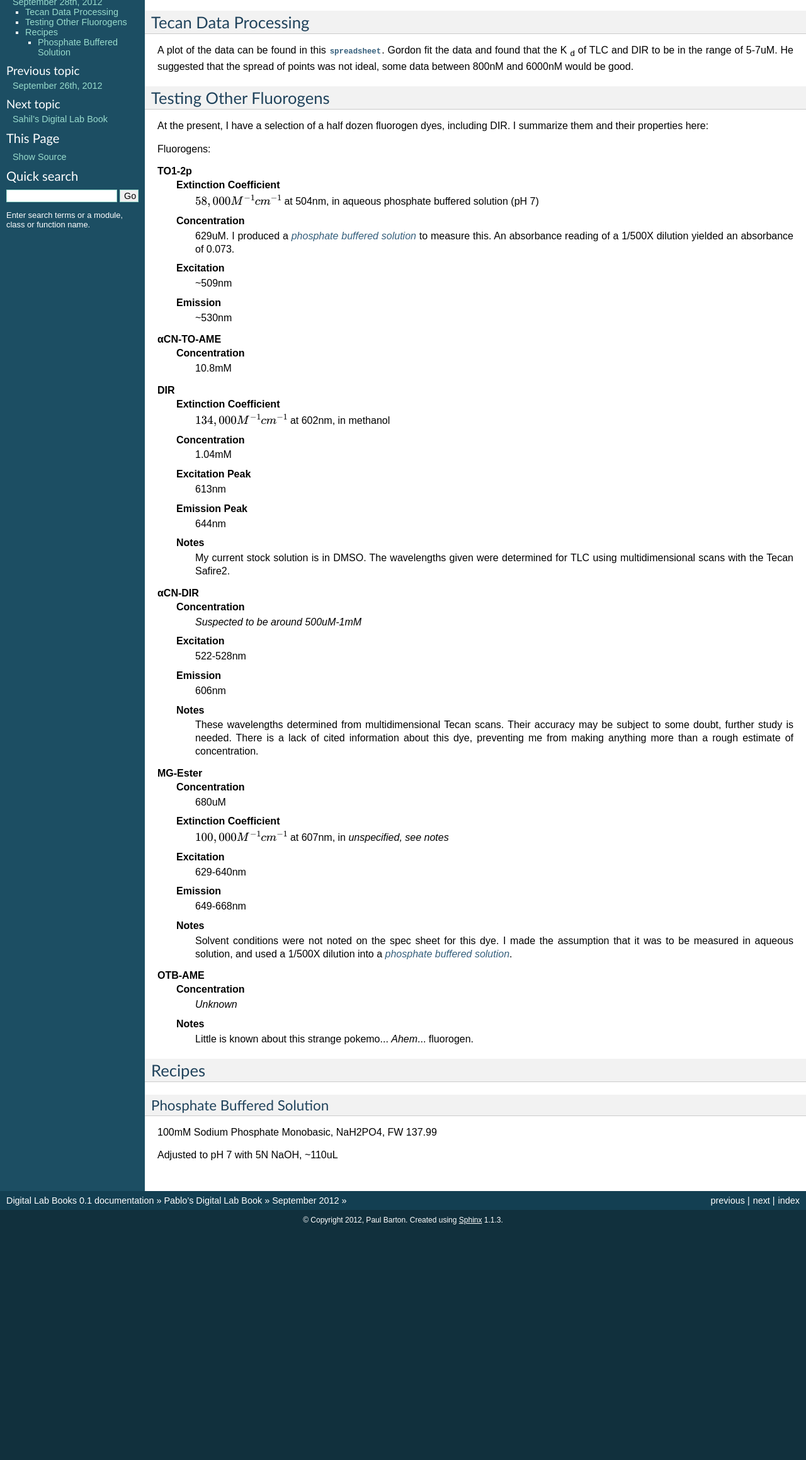
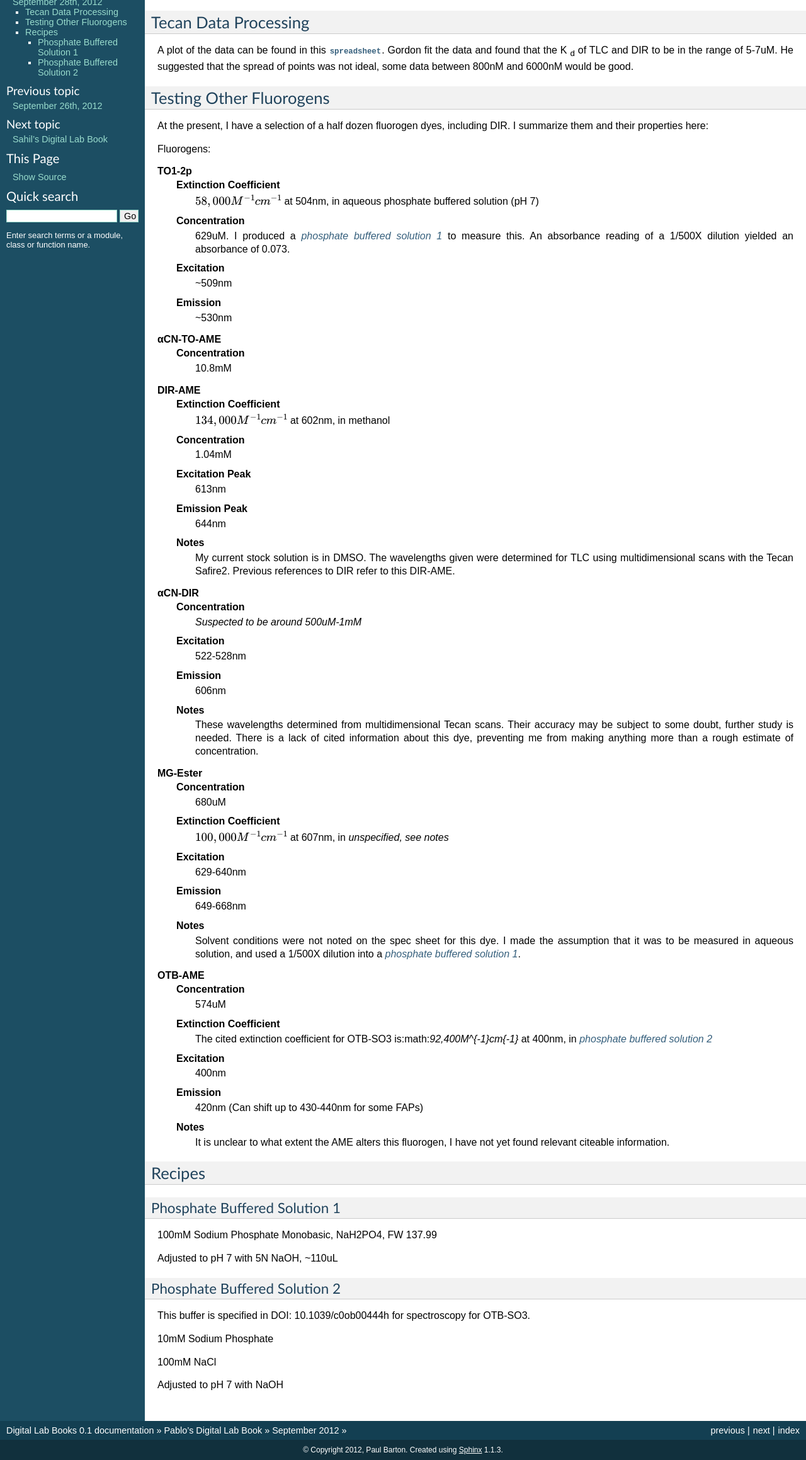
Before and after one commit to rule-lab/notebook, a plain HTML site: page pablo/9-12/28.html in a window 1280 px wide. Shown: the part 79-2397 px from the top of the page at 63% size. Before the commit the page ends 2032 px from the top, so only its background shows below. Drawn offline with nearby package versions, Linux system fonts and the light colour scheme; some packages are replaced by stand-ins of ours.

Commit message:
Adding determined OTB conc.

```diff
--- a/pablo/9-12/28.html
+++ b/pablo/9-12/28.html
@@ -75,7 +75,7 @@ DIR. I summarize them and their properties here:</p>
 <dt><strong>Extinction Coefficient</strong></dt>
 <dd><span class="math">\(58,000M^{-1}cm^{-1}\)</span> at 504nm, in aqueous phosphate buffered solution (pH 7)</dd>
 <dt><strong>Concentration</strong></dt>
-<dd>629uM. I produced a <a class="reference internal" href="#pbs"><em>phosphate buffered solution</em></a> to
+<dd>629uM. I produced a <a class="reference internal" href="#pbs-1"><em>phosphate buffered solution 1</em></a> to
 measure this. An absorbance reading of a 1/500X dilution yielded an
 absorbance of 0.073.</dd>
 <dt><strong>Excitation</strong></dt>
@@ -90,7 +90,7 @@ absorbance of 0.073.</dd>
 <dd>10.8mM</dd>
 </dl>
 </dd>
-<dt><strong>DIR</strong></dt>
+<dt><strong>DIR-AME</strong></dt>
 <dd><dl class="first last docutils">
 <dt><strong>Extinction Coefficient</strong></dt>
 <dd><span class="math">\(134,000M^{-1}cm^{-1}\)</span> at 602nm, in methanol</dd>
@@ -102,7 +102,8 @@ absorbance of 0.073.</dd>
 <dd>644nm</dd>
 <dt><strong>Notes</strong></dt>
 <dd>My current stock solution is in DMSO. The wavelengths given were determined
-for TLC using multidimensional scans with the Tecan Safire2.</dd>
+for TLC using multidimensional scans with the Tecan Safire2. Previous
+references to DIR refer to this DIR-AME.</dd>
 </dl>
 </dd>
 <dt><strong>αCN-DIR</strong></dt>
@@ -133,25 +134,40 @@ anything more than a rough estimate of concentration.</dd>
 <dt><strong>Notes</strong></dt>
 <dd>Solvent conditions were not noted on the spec sheet for this dye. I made
 the assumption that it was to be measured in aqueous solution, and used
-a 1/500X dilution into a <a class="reference internal" href="#pbs"><em>phosphate buffered solution</em></a>.</dd>
+a 1/500X dilution into a <a class="reference internal" href="#pbs-1"><em>phosphate buffered solution 1</em></a>.</dd>
 </dl>
 </dd>
 <dt><strong>OTB-AME</strong></dt>
 <dd><dl class="first last docutils">
 <dt><strong>Concentration</strong></dt>
-<dd><em>Unknown</em></dd>
+<dd>574uM</dd>
+<dt><strong>Extinction Coefficient</strong></dt>
+<dd>The cited extinction coefficient for OTB-SO3 is:math:<cite>92,400M^{-1}cm{-1}</cite>
+at 400nm, in <a class="reference internal" href="#pbs-2-otb"><em>phosphate buffered solution 2</em></a></dd>
+<dt><strong>Excitation</strong></dt>
+<dd>400nm</dd>
+<dt><strong>Emission</strong></dt>
+<dd>420nm (Can shift up to 430-440nm for some FAPs)</dd>
 <dt><strong>Notes</strong></dt>
-<dd>Little is known about this strange pokemo... <em>Ahem</em>... fluorogen.</dd>
+<dd>It is unclear to what extent the AME alters this fluorogen, I have not
+yet found relevant citeable information.</dd>
 </dl>
 </dd>
 </dl>
 </div>
 <div class="section" id="recipes">
 <h2>Recipes<a class="headerlink" href="#recipes" title="Permalink to this headline">¶</a></h2>
-<div class="section" id="phosphate-buffered-solution">
-<span id="pbs"></span><h3>Phosphate Buffered Solution<a class="headerlink" href="#phosphate-buffered-solution" title="Permalink to this headline">¶</a></h3>
+<div class="section" id="phosphate-buffered-solution-1">
+<span id="pbs-1"></span><h3>Phosphate Buffered Solution 1<a class="headerlink" href="#phosphate-buffered-solution-1" title="Permalink to this headline">¶</a></h3>
 <p>100mM Sodium Phosphate Monobasic, NaH2PO4, FW 137.99</p>
 <p>Adjusted to pH 7 with 5N NaOH, ~110uL</p>
+</div>
+<div class="section" id="phosphate-buffered-solution-2">
+<span id="pbs-2-otb"></span><h3>Phosphate Buffered Solution 2<a class="headerlink" href="#phosphate-buffered-solution-2" title="Permalink to this headline">¶</a></h3>
+<p>This buffer is specified in DOI: 10.1039/c0ob00444h for spectroscopy for OTB-SO3.</p>
+<p>10mM Sodium Phosphate</p>
+<p>100mM NaCl</p>
+<p>Adjusted to pH 7 with NaOH</p>
 </div>
 </div>
 </div>
@@ -168,7 +184,8 @@ a 1/500X dilution into a <a class="reference internal" href="#pbs"><em>phosphate
 <li><a class="reference internal" href="#tecan-data-processing">Tecan Data Processing</a></li>
 <li><a class="reference internal" href="#testing-other-fluorogens">Testing Other Fluorogens</a></li>
 <li><a class="reference internal" href="#recipes">Recipes</a><ul>
-<li><a class="reference internal" href="#phosphate-buffered-solution">Phosphate Buffered Solution</a></li>
+<li><a class="reference internal" href="#phosphate-buffered-solution-1">Phosphate Buffered Solution 1</a></li>
+<li><a class="reference internal" href="#phosphate-buffered-solution-2">Phosphate Buffered Solution 2</a></li>
 </ul>
 </li>
 </ul>
```
Also changed, not shown: _sources/pablo/9-12/28.txt, searchindex.js, 4 other files.
